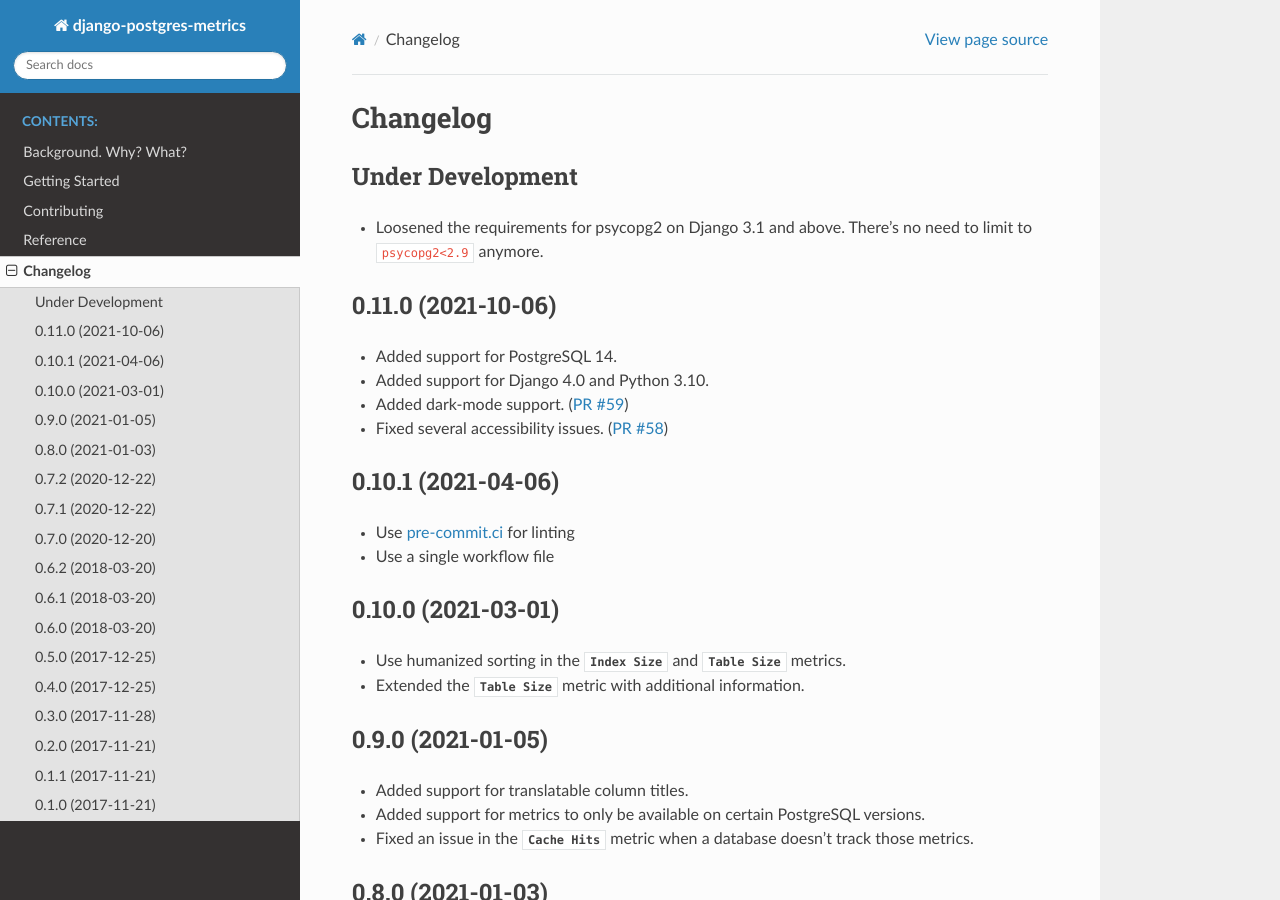
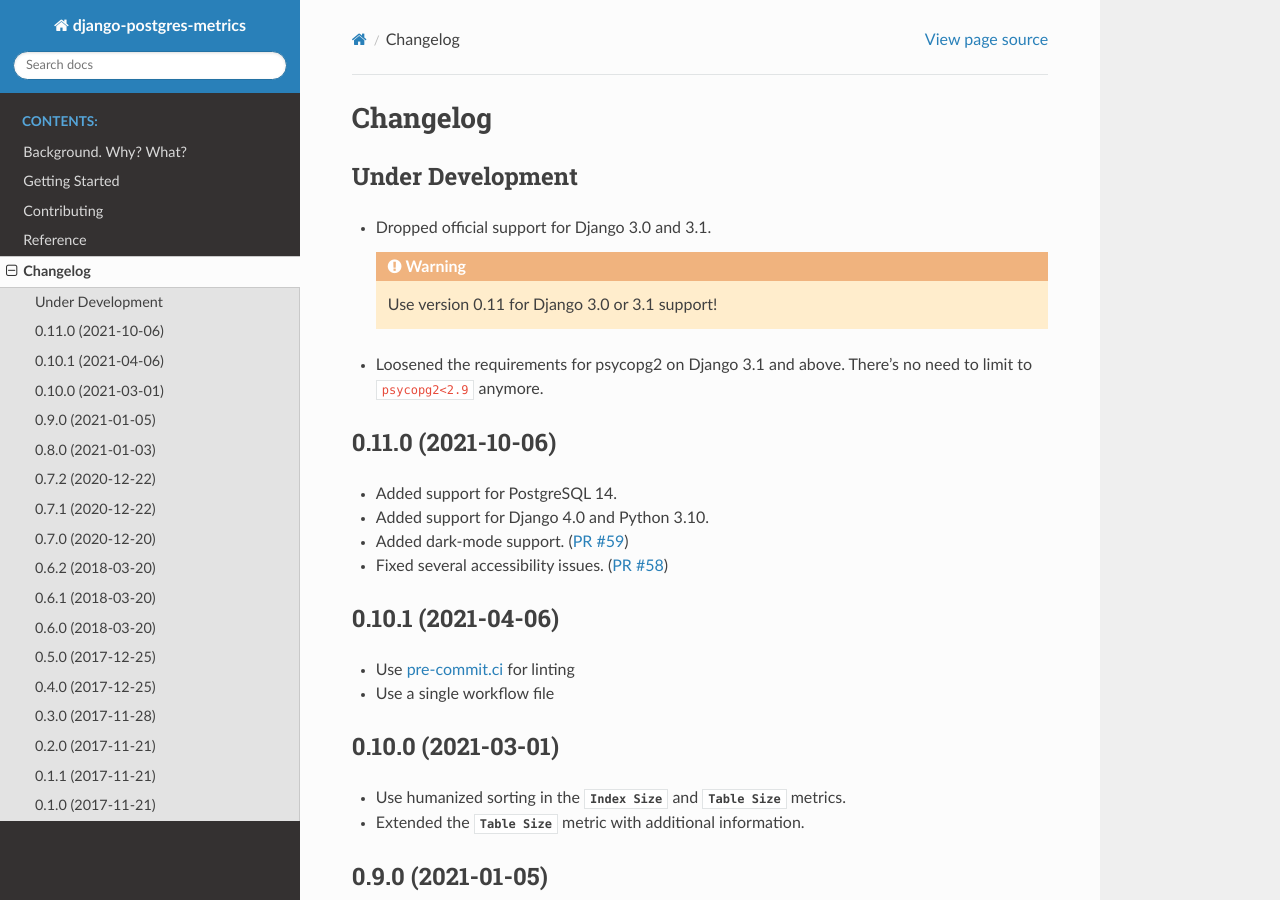
Before and after one commit to django-postgres-metrics/django-postgres-metrics, a Sphinx documentation site: the page built from docs/source/changelog.rst, in a window 1280 px wide and 900 px high. Built offline with Sphinx 7.4.7 and the Read the Docs theme 2.0.0, drawn with Linux system fonts in a browser that asks for light colours; pages that are not in the unit, such as notebooks, are missing from menus; the version number could not be read and is left out.

Commit message:
Removed support for Django 3.0 and 3.1

```diff
--- a/docs/source/changelog.rst
+++ b/docs/source/changelog.rst
@@ -6,6 +6,12 @@ Changelog
 
 Under Development
 =================
+
+* Dropped official support for Django 3.0 and 3.1.
+
+  .. warning::
+
+     Use version 0.11 for Django 3.0 or 3.1 support!
 
 * Loosened the requirements for psycopg2 on Django 3.1 and above. There's no
   need to limit to ``psycopg2<2.9`` anymore.
--- a/setup.py
+++ b/setup.py
@@ -44,8 +44,6 @@ setuptools.setup(
         "Environment :: Web Environment",
         "Framework :: Django",
         "Framework :: Django :: 2.2",
-        "Framework :: Django :: 3.0",
-        "Framework :: Django :: 3.1",
         "Framework :: Django :: 3.2",
         "Framework :: Django :: 4.0",
         "Intended Audience :: Developers",
```
Also changed, not shown: 1 other file.
